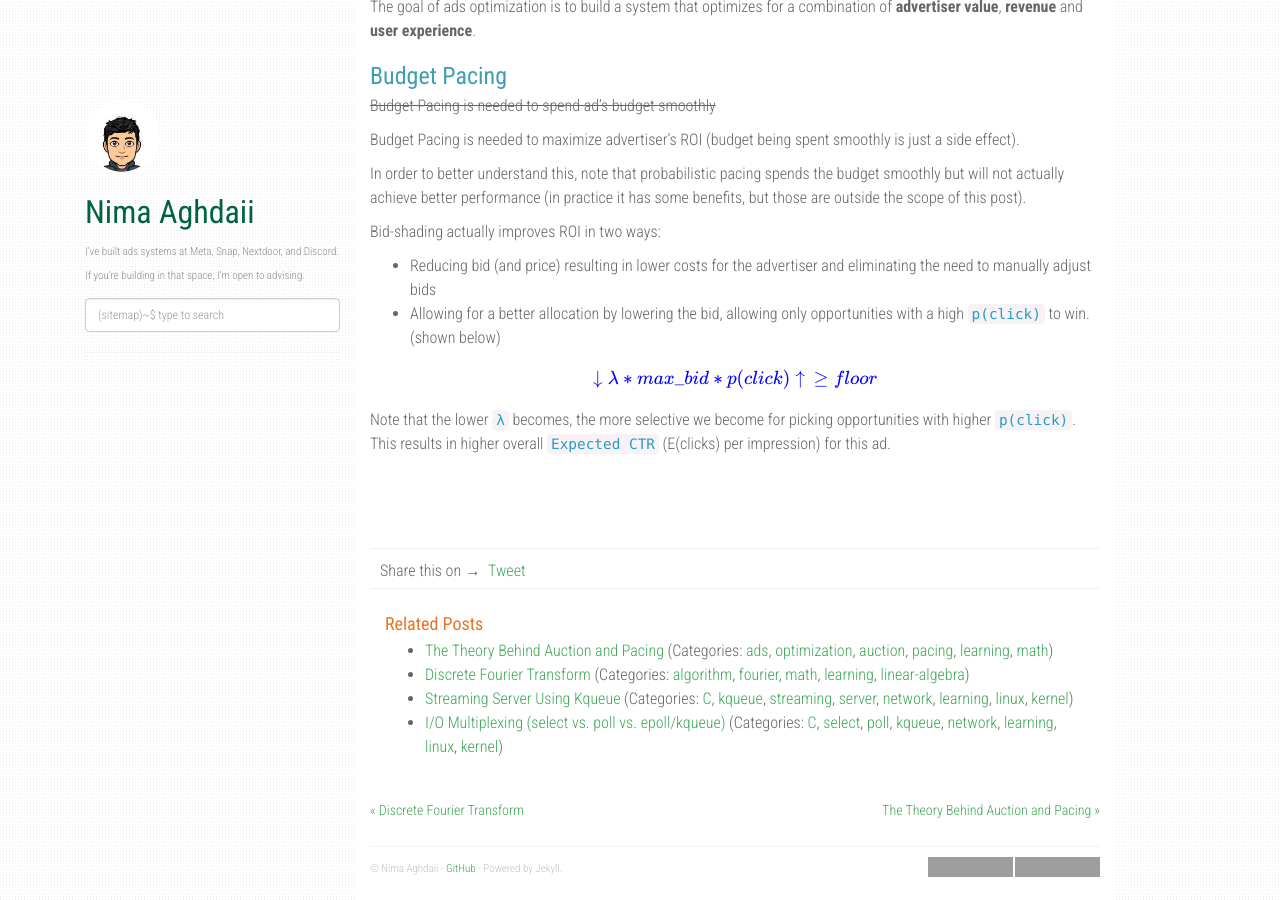
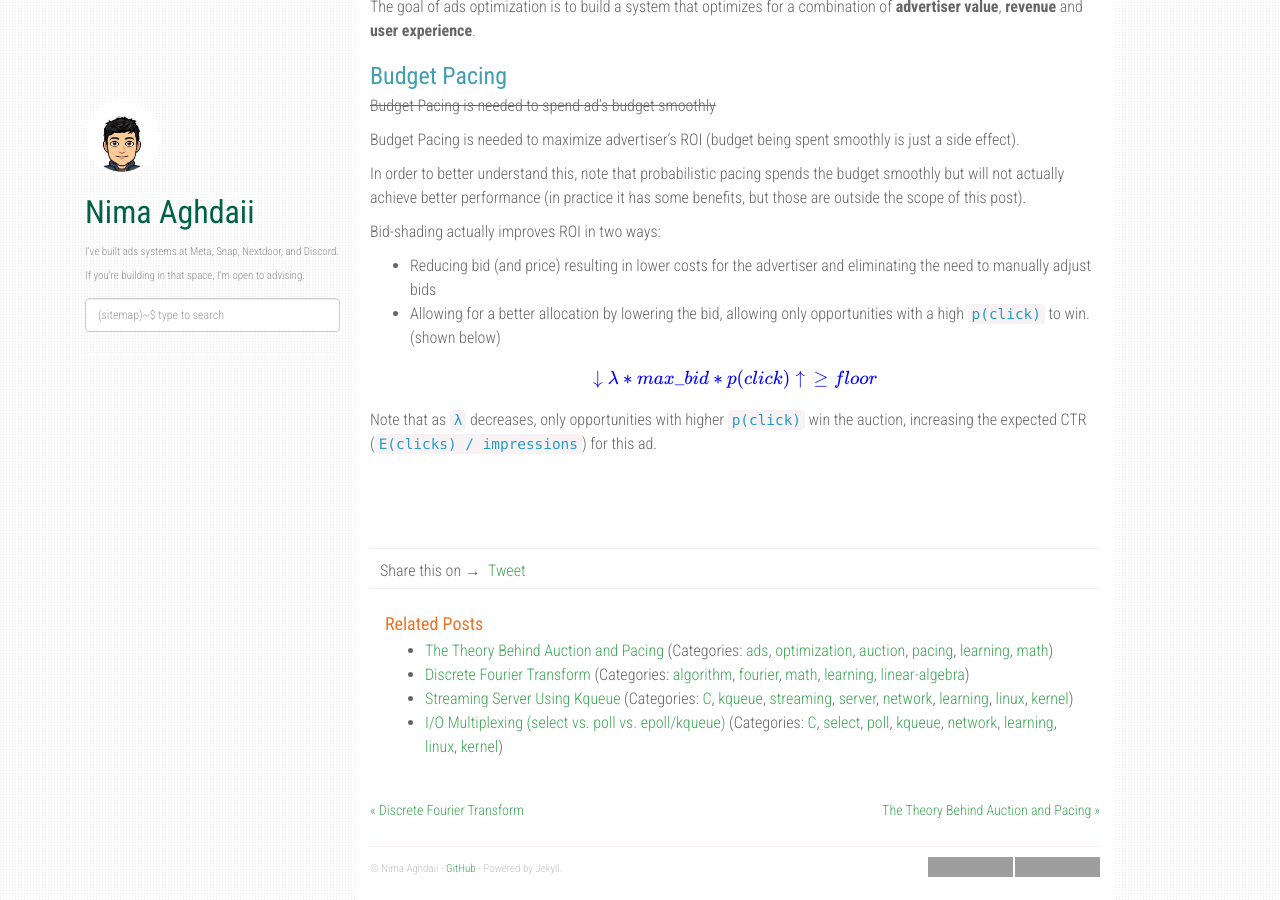
Before and after one commit to nima101/nima101.github.io, a Jekyll site: the page built from _posts/2024-08-13-adsopt.md, in a window 1280 px wide and 900 px high, scrolled down 12961 px. Built offline with Jekyll 4.4.1, drawn with Linux system fonts in a browser that asks for light colours; nearby versions of some CDN libraries; comment, search, counter and statistics services are not loaded; grey boxes are pictures that could not be loaded.

Commit message:
Update 2024-08-13-adsopt.md

```diff
--- a/_posts/2024-08-13-adsopt.md
+++ b/_posts/2024-08-13-adsopt.md
@@ -441,8 +441,8 @@ Bid-shading actually improves ROI in two ways:
 
 $$ \color{blue}{\downarrow\lambda} * max\_bid * \color{blue}{p(click)\uparrow} \, \ge floor $$
 
-Note that the lower `λ` becomes, the more selective we become for picking opportunities with higher `p(click)`.
-This results in higher overall `Expected CTR` (E(clicks) per impression) for this ad.
+Note that as `λ` decreases, only opportunities with higher `p(click)` win the auction,
+increasing the expected CTR (`E(clicks) / impressions`) for this ad.
 
 <br/>
 <br/>
```
